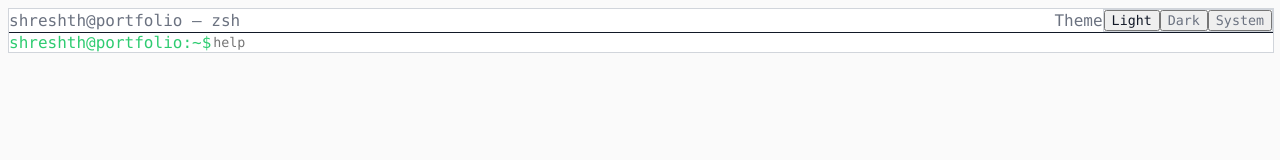
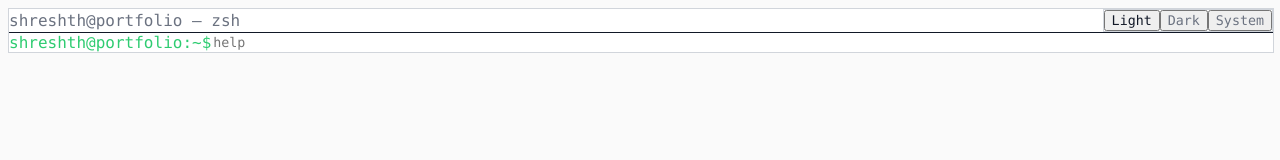
Before and after one commit to shreshth28/shreshth28.github.io, a Next.js app: page / in a window 1280 px wide. Shown: the top 160 px of the page. Built offline with nearby package versions, Linux system fonts and the light colour scheme.

Commit message:
Remove theme subtext

```diff
--- a/src/components/ThemeToggleInline.tsx
+++ b/src/components/ThemeToggleInline.tsx
@@ -9,30 +9,25 @@ export default function ThemeToggleInline() {
   useEffect(() => setMounted(true), []);
   if (!mounted) return null;
 
-  const eff = theme === "system" ? systemTheme : theme;
+  const effective = theme === "system" ? systemTheme : theme;
 
-  const Btn = ({
-    value,
-    label,
-  }: {
-    value: "light" | "dark" | "system";
-    label: string;
-  }) => (
+  const Btn = ({ value, label }: { value: "light" | "dark" | "system"; label: string }) => (
     <button
+      type="button"
       onClick={() => setTheme(value)}
       className={[
         "px-2 py-0.5 rounded text-xs",
-        eff === value ? "bg-white/15 text-text" : "hover:bg-white/10 text-muted",
+        effective === value ? "bg-white/15 text-text" : "hover:bg-white/10 text-muted",
       ].join(" ")}
-      aria-pressed={eff === value}
+      aria-pressed={effective === value}
+      aria-label={`Switch to ${label} theme`}
     >
       {label}
     </button>
   );
 
   return (
-    <div className="flex items-center gap-2">
-      <span className="text-muted text-xs">Theme</span>
+    <div className="flex items-center">
       <div className="flex overflow-hidden rounded-lg border border-white/10 bg-white/5">
         <Btn value="light" label="Light" />
         <Btn value="dark" label="Dark" />
```
